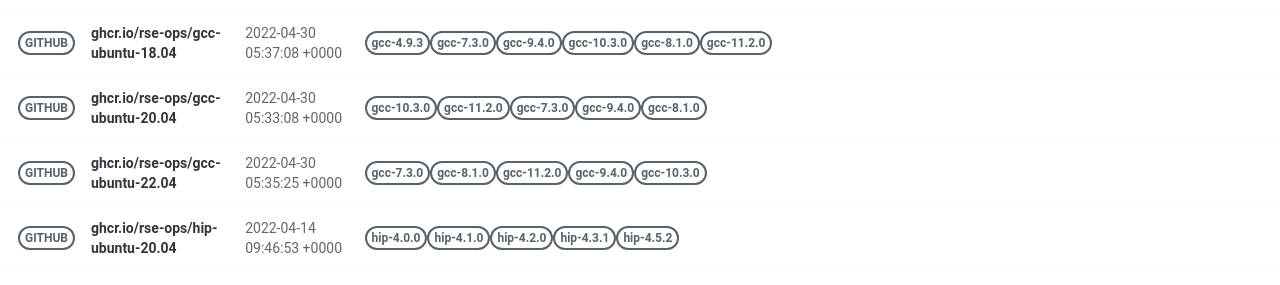
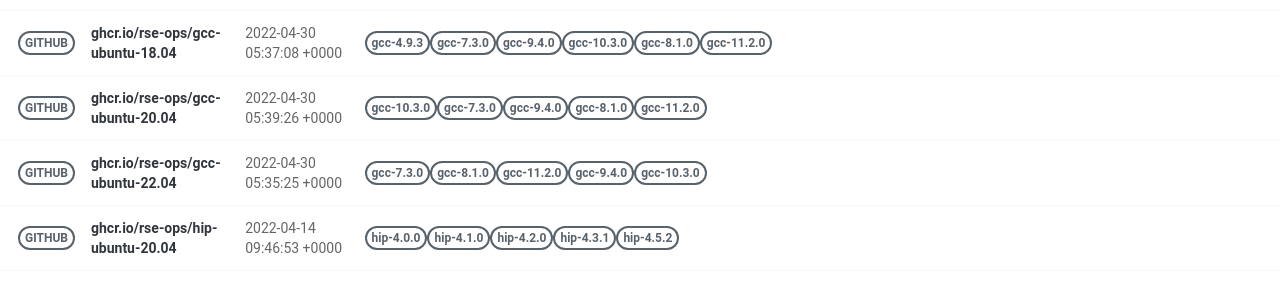
Before and after one commit to rse-ops/docker-images, a Jekyll site: the page built from pages/index.md, in a window 1280 px wide. Shown: the part 581-866 px from the top of the page. Built offline with Jekyll 4.4.1, drawn with Linux system fonts in a browser that asks for light colours; nearby versions of some CDN libraries.

Commit message:
Automated push to update library 2022-04-30

```diff
--- a/_library/ghcr.io-rse-ops-gcc-ubuntu-20.04.md
+++ b/_library/ghcr.io-rse-ops-gcc-ubuntu-20.04.md
@@ -1,7 +1,7 @@
 ---
 layout: container
 name: ghcr.io/rse-ops/gcc-ubuntu-20.04
-updated_at: 2022-04-30 05:33:08.706093
+updated_at: 2022-04-30 05:39:26.883748
 
 
 container_url: https://github.com/orgs/rse-ops/packages/container/package/gcc-ubuntu-20.04
```
Also changed, not shown: other parts of _library/ghcr.io-rse-ops-gcc-ubuntu-20.04.md (+3 -3 lines).
